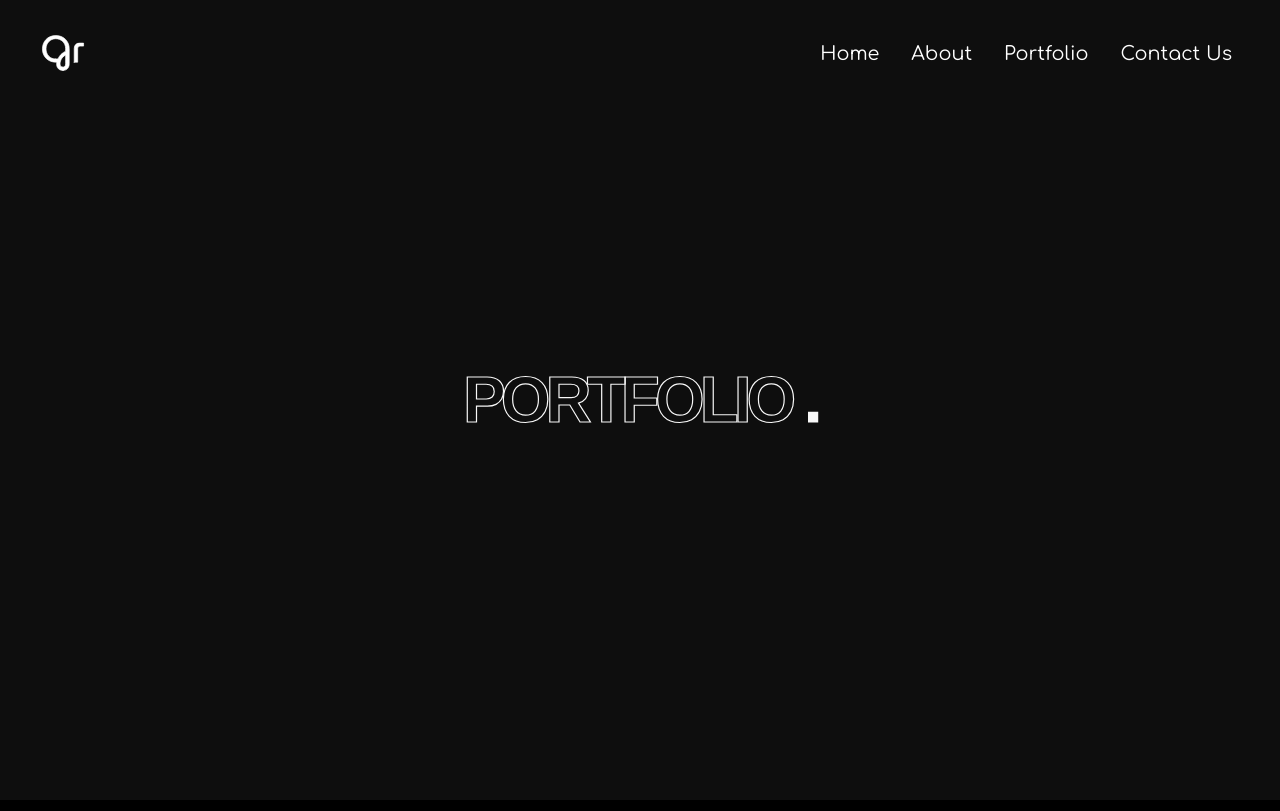
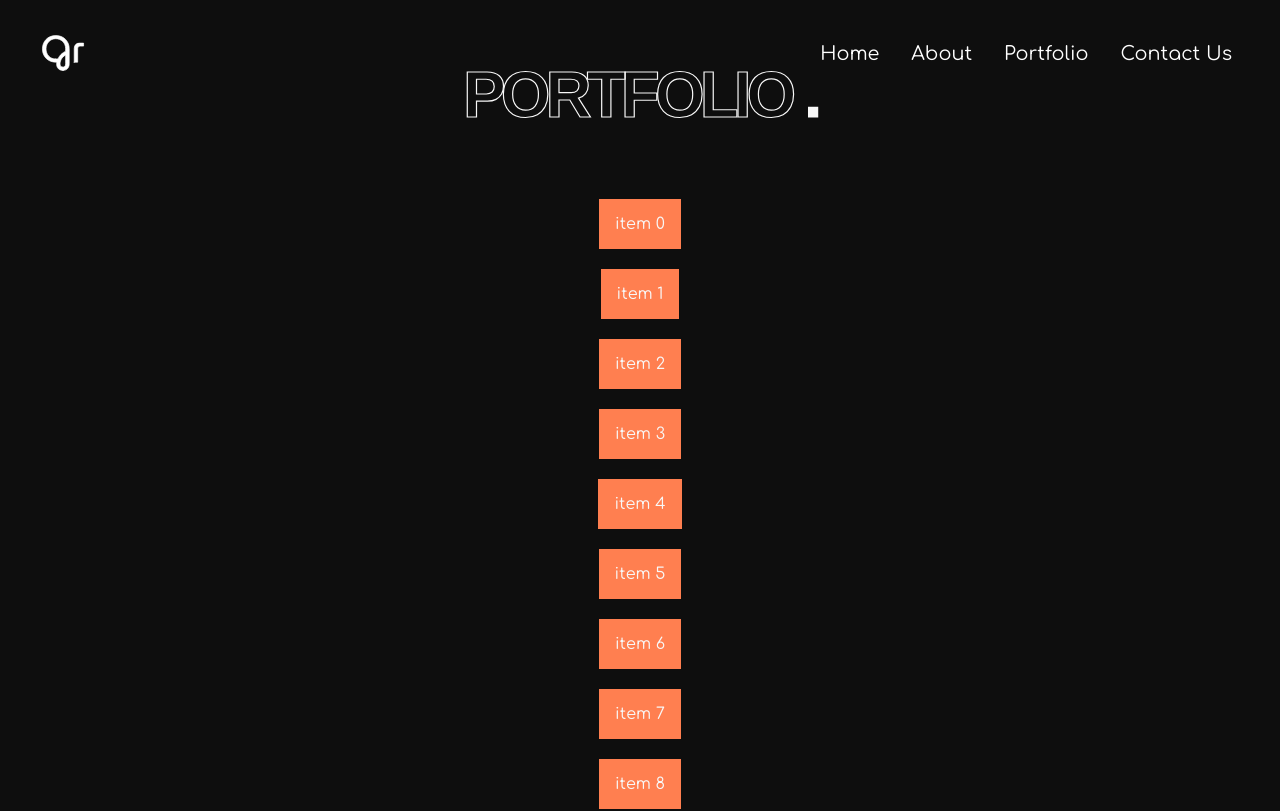
Before and after one commit to gowth6m/myportfolio, a React (Create React App) app: page /portfolio in a window 1280 px wide. Shown: the top 811 px of the page. Built offline with nearby package versions, Linux system fonts and the light colour scheme.

Commit message:
added portfolio stuff

```diff
--- a/src/components/about/Timeline.tsx
+++ b/src/components/about/Timeline.tsx
@@ -1,6 +1,41 @@
 import "./Timeline.css";
 
 export function Timeline() {
+  let one = new TimelineItem(
+    "App Developer",
+    "@University of Exeter",
+    "uoe_logo.svg",
+    "https://www.exeter.ac.uk/",
+    "May 2022 - Present"
+  );
+  let three = new TimelineItem(
+    "Software Developer",
+    "@Nocxa",
+    "nocxa_logo_b.svg",
+    "https://nocxa.com/",
+    "Sep 2019 - Feb 2021"
+  );
+  let two = new TimelineItem(
+    "Frontend Developer",
+    "@Swimstudios",
+    "swmstudios_logo.png",
+    "https://swmstudios.com/",
+    "Mar 2021 - Nov 2021",
+    "swmstudios"
+  );
+
+  return (
+    <div className="about-timeline-container">
+      <div className="about-timeline">
+        {/* Items */}
+        {one.display()}
+        {two.display()}
+        {three.display()}
+      </div>
+    </div>
+  );
+}
+
 class TimelineItem {
   id?: string;
   title: string;
@@ -35,9 +70,7 @@ export function Timeline() {
         <div className="about-timeline-item-container">
           <div className="about-timeline-item-context">
             <div className="about-timeline-item-title">{this.title}</div>
-              <div className="about-timeline-item-subtitle">
-                {this.subtitle}
-              </div>
+            <div className="about-timeline-item-subtitle">{this.subtitle}</div>
             <img
               id={this.id}
               onClick={() => this.openLink(this.link)}
@@ -55,38 +88,3 @@ export function Timeline() {
     );
   }
 }
-
-  let one = new TimelineItem(
-    "App Developer",
-    "@University of Exeter",
-    "uoe_logo.svg",
-    "https://www.exeter.ac.uk/",
-    "May 2022 - Present"
-  );
-  let three = new TimelineItem(
-    "Software Developer",
-    "@Nocxa",
-    "nocxa_logo_b.svg",
-    "https://nocxa.com/",
-    "Sep 2019 - Feb 2021"
-  );
-  let two = new TimelineItem(
-    "Frontend Developer",
-    "@Swimstudios",
-    "swmstudios_logo.png",
-    "https://swmstudios.com/",
-    "Mar 2021 - Nov 2021",
-    "swmstudios"
-  );
-
-  return (
-    <div className="about-timeline-container">
-      <div className="about-timeline">
-        {/* Items */}
-        {one.display()}
-        {two.display()}
-        {three.display()}
-      </div>
-    </div>
-  );
-}
--- a/src/components/portfolio/Portfolio.tsx
+++ b/src/components/portfolio/Portfolio.tsx
@@ -1,6 +1,15 @@
 import "./Portfolio.css";
+import PortfolioItem from "./PortfolioItem";
 
 export function Portfolio() {
+  let data: PortfolioItem[] = [];
+
+  for (let i = 0; i < 10; i++) {
+    data.push(
+      new PortfolioItem("item " + i, "description", "imageUrl", "link")
+    );
+  }
+
   return (
     <div className="portfolio-page flex">
       <div className="portfolio-page-container">
@@ -10,6 +19,13 @@ export function Portfolio() {
 
         {/* rest of the stuff */}
 
+        {data.map((item) => {
+          return (
+            <div className="portfolio-item">
+              <div className="portfolio-item-image">{item.display()}</div>
+            </div>
+          );
+        })}
       </div>
     </div>
   );
--- /dev/null
+++ b/src/components/portfolio/PortfolioItem.css
@@ -0,0 +1,9 @@
+.portfolio-item-container {
+    background-color: coral;
+    height: auto;
+    display: flex;
+    margin: 10px;
+    padding: 1em;
+    flex-wrap: wrap;
+    flex-direction: row;
+}
--- /dev/null
+++ b/src/components/portfolio/PortfolioItem.tsx
@@ -0,0 +1,36 @@
+import './PortfolioItem.css'
+
+class PortfolioItem {
+    title: string;
+    description: string;
+    imageUrl: string;
+    link: string;
+    techStack?: string[];
+
+    constructor(
+      title: string,
+      description: string,
+      imageUrl: string,
+      link: string,
+      techStack?: string[]
+    ) {
+      this.title = title;
+      this.description = description;
+      this.imageUrl = imageUrl;
+      this.link = link;
+      this.techStack = techStack;
+    }
+
+    display() {
+      return (
+        <>
+          <div className="portfolio-item-container">
+            <div>{this.title}</div>
+            {/* <div>this.description</div> */}
+          </div>
+        </>
+      );
+    }
+  }
+
+  export default PortfolioItem;
```
Also changed, not shown: src/components/portfolio/Portfolio.css (line endings or trailing spaces). Lines whose indentation alone changed are shown as unchanged.
